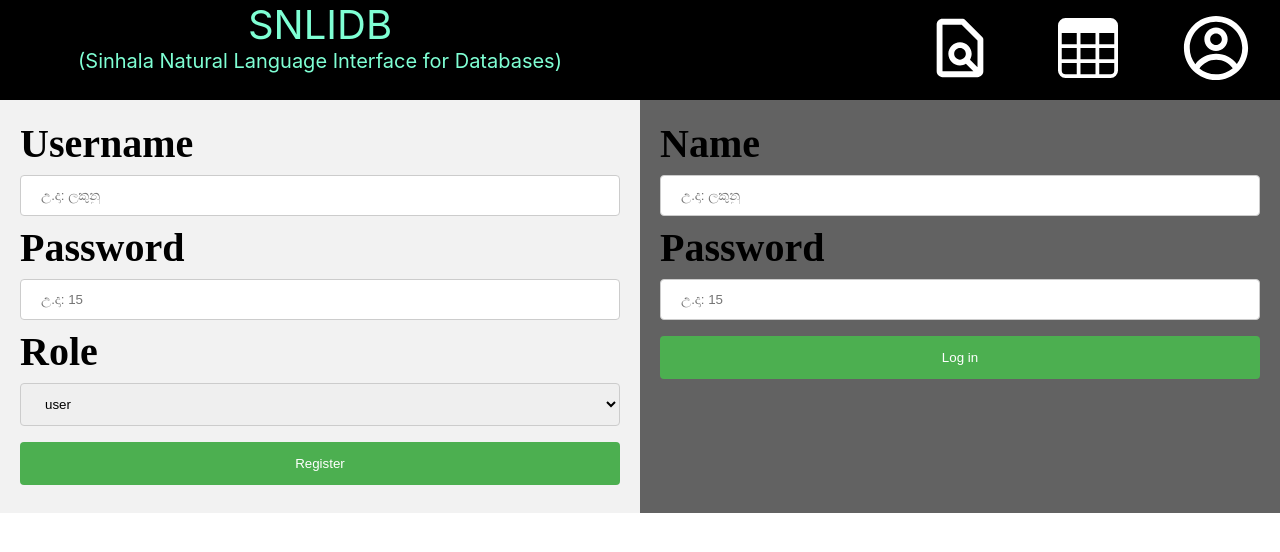
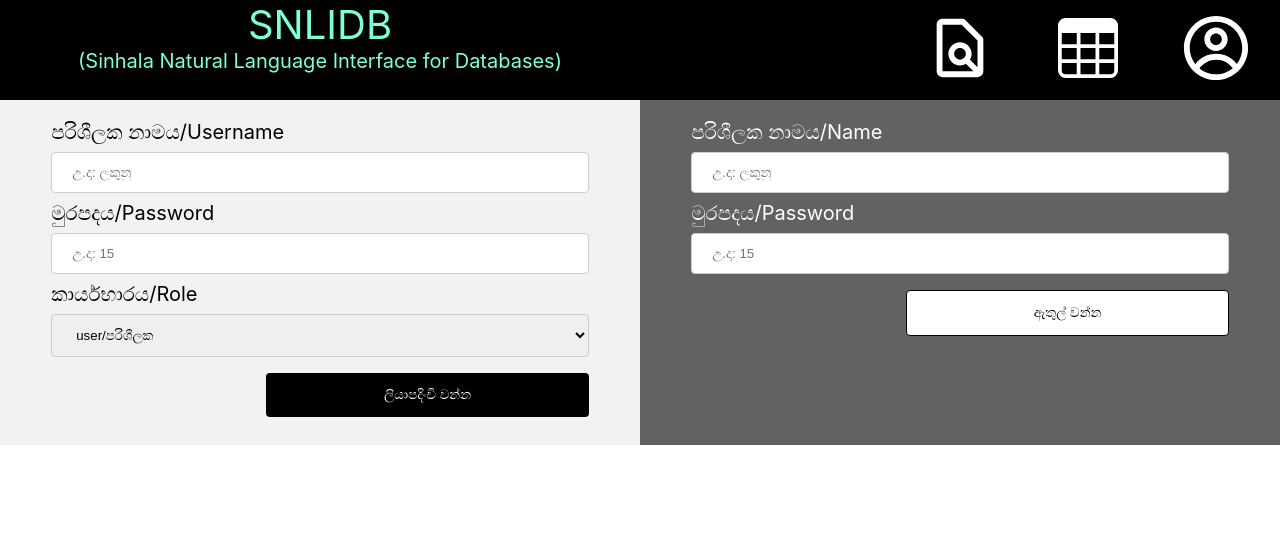
Before and after one commit to MahdiRe/snlidb_v2-ui, a React (Create React App) app: page /profile in a window 1280 px wide. Shown: the top 552 px of the page. Built offline with nearby package versions, Linux system fonts and the light colour scheme.

Commit message:
UI refine

```diff
--- /dev/null
+++ b/src/component/table-json.js
@@ -0,0 +1,55 @@
+import { Component } from 'react';
+import '../styles/table-json.css';
+
+class TableJson extends Component {
+
+    constructor(props) {
+        super(props);
+        this.getHeader = this.getHeader.bind(this);
+        this.getRowsData = this.getRowsData.bind(this);
+        this.getKeys = this.getKeys.bind(this);
+    }
+
+    getKeys = function () {
+        return Object.keys(this.props.data[0]);
+    }
+
+    getHeader = function () {
+        var keys = this.getKeys();
+        return keys.map((key, index) => {
+            return <th key={key}>{key.toUpperCase()}</th>
+        })
+    }
+
+    getRowsData = function () {
+        var items = this.props.data;
+        var keys = this.getKeys();
+        return items.map((row, index) => {
+            return <tr key={index}><RenderRow key={index} data={row} keys={keys} /></tr>
+        })
+    }
+
+    render() {
+        return (
+            <div>
+                <table>
+                    <thead>
+                        <tr>{this.getHeader()}</tr>
+                    </thead>
+                    <tbody>
+                        {this.getRowsData()}
+                    </tbody>
+                </table>
+            </div>
+
+        );
+    }
+}
+
+export default TableJson;
+
+const RenderRow = (props) => {
+    return props.keys.map((key, index) => {
+        return <td key={props.data[key]}>{props.data[key]}</td>
+    })
+}
--- a/src/index.js
+++ b/src/index.js
@@ -3,7 +3,7 @@ import ReactDOM from 'react-dom';
 import './index.css';
 import reportWebVitals from './reportWebVitals';
 import {BrowserRouter} from 'react-router-dom';
-import Header from './header/Header';
+import Header from './component/header';
 import Routes from './routes/routes';
 
 ReactDOM.render(
--- a/src/pages/generate-query.js
+++ b/src/pages/generate-query.js
@@ -3,6 +3,7 @@ import '../styles/generate-query.css';
 import '../styles/styles.css'
 import axios from 'axios';
 import { JsonToTable } from "react-json-to-table";
+import TableJson from '../component/table-json';
 import { confirmAlert } from 'react-confirm-alert'; // Import
 import 'react-confirm-alert/src/react-confirm-alert.css'; // Import css
 
@@ -12,17 +13,17 @@ class GenerateQuery extends Component {
         this.state = {
             query: '',
             sql: '',
-            result: '',
-            isText: false,
-            isAuth: false
+            result: 'Nothing is executed!',
+            isText: true,
+            isAuth: false,
+            modifySQL: false,
+            updateButtonText: "SQL වෙනස් කරන්න"
         };
         this.handleQueryChange = this.handleQueryChange.bind(this);
         this.handleSqlResultChange = this.handleSqlResultChange.bind(this);
         this.generateSql = this.generateSql.bind(this);
         this.executeSql = this.executeSql.bind(this);
-        this.fakeJson = [
-            { "RESULTS": "no results found!" }
-        ]
+        this.modifySQL = this.modifySQL.bind(this);
     }
 
     componentDidMount() {
@@ -109,6 +110,17 @@ class GenerateQuery extends Component {
         }
     }
 
+    modifySQL(event) {
+        event.preventDefault();
+        this.setState({modifySQL: !this.state.modifySQL});
+        if (this.state.modifySQL){
+            this.setState({updateButtonText: "SQL වෙනස් කරන්න"});
+        }else{
+            this.setState({updateButtonText: "SQL වෙනස් නොකරන්න"})
+        }
+
+    }
+
     render() {
         const isText = this.state.isText;
         console.log(isText)
@@ -116,20 +128,21 @@ class GenerateQuery extends Component {
             <div className="container">
                 <div className="A">
                     <form>
-                        <label className="label">කුමක්ද ඔබ සොයන්නේ?</label>
+                        <label className="sin-big-label">කුමක්ද ඔබ සොයන්නේ?</label>
                         <input type="text" value={this.state.query} onChange={this.handleQueryChange}
                             placeholder='උ.දා: ලකුනු 75ට වැඩි සිසුන්ගේ විස්තර ලබාදෙන්න' />
-                        <input type="submit" value="SQL ලෙස පරිවර්තනය කරන්න" onClick={this.generateSql} />
+                        <input className="button-A" type="submit" value="SQL ලෙස පරිවර්තනය කරන්න" onClick={this.generateSql} />
                         <br></br>
-                        <input type="text" value={this.state.sql} onChange={this.handleSqlResultChange} />
-                        <input type="submit" value="දත්ත ලබාගන්න" onClick={this.executeSql} />
+                        <input disabled={!this.state.modifySQL} type="text" value={this.state.sql} onChange={this.handleSqlResultChange} />
+                        <input className="button-B" type="submit" value={this.state.updateButtonText} onClick={this.modifySQL} />
+                        <input className="button-C" type="submit" value="දත්ත ලබාගන්න" onClick={this.executeSql} />
                     </form>
                 </div>
                 <div className="B">
                     {isText ? (
                         <input type="text" value={this.state.result} />
                     ) : (
-                        <JsonToTable json={this.state.result} />
+                        <TableJson data={this.state.result} />
                     )}
                 </div>
             </div>
--- a/src/pages/profile.js
+++ b/src/pages/profile.js
@@ -1,5 +1,5 @@
 import { Component } from 'react';
-import '../styles/tables.css';
+import '../styles/profile.css';
 import '../styles/styles.css';
 import axios from 'axios';
 
@@ -142,7 +142,8 @@ class Profile extends Component {
                 <label className="label">Role</label>
                 <input disabled type="text" value={this.state.auth_role} onChange={this.userNameChange} />
 
-                <button onClick={this.logout}>Log out</button>
+                {/* <button onClick={this.logout}>Log out</button> */}
+                <input className="logout-btn" type="submit" value="Logout කරන්න" onClick={this.logout} />
 
               </form>
             </div>
@@ -152,30 +153,30 @@ class Profile extends Component {
           <div className="container">
             <div className="A">
               <form>
-                <label className="label">Username</label>
+                <label className="label">පරිශීලක නාමය/Username</label>
                 <input type="text" value={this.state.username} onChange={this.userNameChange} placeholder='උ.දා: ලකුනු' />
 
-                <label className="label">Password</label>
+                <label className="label">මුරපදය/Password</label>
                 <input type="password" value={this.state.password} onChange={this.passwordChange} placeholder='උ.දා: 15' />
 
-                <label className="label">Role</label>
+                <label className="label">කාර්යභාරය/Role</label>
                 <select name="roles" onChange={this.roleChange}>
-                  <option value="admin">admin</option>
-                  <option selected value="user">user</option>
+                  <option value="admin">admin/පරිපාලක</option>
+                  <option selected value="user">user/පරිශීලක</option>
                 </select>
 
-                <input type="submit" value="Register" onClick={this.register} />
+                <input className="register-btn" type="submit" value="ලියාපදිංචි වන්න" onClick={this.register} />
               </form>
             </div>
             <div className="B">
               <form>
-                <label className="label">Name</label>
+                <label className="label">පරිශීලක නාමය/Name</label>
                 <input type="text" value={this.state.l_username} onChange={this.lNameChange} placeholder='උ.දා: ලකුනු' />
 
-                <label className="label">Password</label>
+                <label className="label">මුරපදය/Password</label>
                 <input type="text" value={this.state.l_password} onChange={this.lPwdChange} placeholder='උ.දා: 15' />
 
-                <input type="submit" value="Log in" onClick={this.login} />
+                <input className="login-btn" type="submit" value="ඇතුල් වන්න" onClick={this.login} />
               </form>
             </div>
           </div>
--- a/src/pages/tables.js
+++ b/src/pages/tables.js
@@ -3,6 +3,7 @@ import '../styles/tables.css';
 import '../styles/styles.css';
 import axios from 'axios';
 import { JsonToTable } from "react-json-to-table";
+import TableJson from '../component/table-json';
 import { confirmAlert } from 'react-confirm-alert'; // Import
 import 'react-confirm-alert/src/react-confirm-alert.css'; // Import css
 
@@ -130,7 +131,8 @@ class Tables extends Component {
                     {isData ? (
                         <input type="text" value={this.state.table_status} />
                     ) : (
-                        <JsonToTable json={this.state.table_data} />
+                        // <JsonToTable json={this.state.table_data} />
+                        <TableJson data={this.state.table_data} />
                     )}
                 </div>
                 <div className="E">
--- a/src/styles/generate-query.css
+++ b/src/styles/generate-query.css
@@ -1,5 +1,39 @@
-.label{
+.sin-big-label{
     font-size: 40px;
     font-weight: bold;
     font-family: "Lucida Handwriting";
 }
+
+.button-A {
+    width: 100%;
+    background-color: black;
+    color: white;
+    padding: 14px 20px;
+    margin: 8px 0;
+    border: none;
+    border-radius: 4px;
+    cursor: pointer;
+}
+
+.button-B {
+    width: 50%;
+    background-color: black;
+    color: white;
+    padding: 14px 20px;
+    margin: 8px 0;
+    border: none;
+    border: 1px grey solid;
+    /* border-radius: 4px; */
+    cursor: pointer;
+}
+
+.button-C {
+    width: 50%;
+    background-color: white;
+    color: black;
+    padding: 14px 20px;
+    margin: 8px 0;
+    border: 1px black solid;
+    /* border-radius: 4px; */
+    cursor: pointer;
+}
--- a/src/styles/profile.css
+++ b/src/styles/profile.css
@@ -0,0 +1,35 @@
+.logout-btn {
+    width: 50%;
+    background-color: black;
+    color: white;
+    padding: 14px 20px;
+    margin: 8px 0;
+    border: none;
+    border-radius: 4px;
+    cursor: pointer;
+    float: right;
+}
+
+.login-btn {
+    width: 60%;
+    background-color: white;
+    color: black;
+    padding: 14px 20px;
+    margin: 8px 0;
+    border: 1px solid black;
+    border-radius: 4px;
+    cursor: pointer;
+    float: right;
+}
+
+.register-btn {
+    width: 60%;
+    background-color: black;
+    color: white;
+    padding: 14px 20px;
+    margin: 8px 0;
+    border: none;
+    border-radius: 4px;
+    cursor: pointer;
+    float: right;
+}
--- a/src/styles/styles.css
+++ b/src/styles/styles.css
@@ -7,12 +7,17 @@
     width: 50%;
     background-color: #f2f2f2;
     padding: 20px;
+    padding-left: 4%;
+    padding-right: 4%;
 }
 
 .container .B {
     width: 50%;
     background-color: rgb(98, 98, 98);
     padding: 20px;
+    padding-left: 4%;
+    padding-right: 4%;
+    color: white;
 }
 
 input[type=text], select {
@@ -35,7 +40,7 @@ input[type=password], select {
     box-sizing: border-box;
 }
 
-input[type=submit] {
+/* input[type=submit] {
     width: 100%;
     background-color: #4CAF50;
     color: white;
@@ -44,8 +49,8 @@ input[type=submit] {
     border: none;
     border-radius: 4px;
     cursor: pointer;
-}
+} */
 
-input[type=submit]:hover {
+/* input[type=submit]:hover {
     background-color: #45a049;
-}
+} */
--- /dev/null
+++ b/src/styles/table-json.css
@@ -0,0 +1,8 @@
+thead {color:black;}
+tbody {color:white;}
+table, th, td {
+ border: 1px solid black;
+}
+td, th{
+ padding: 5px;
+}
```
Also changed, not shown: src/component/header.js (renamed from src/header/Header.js).
